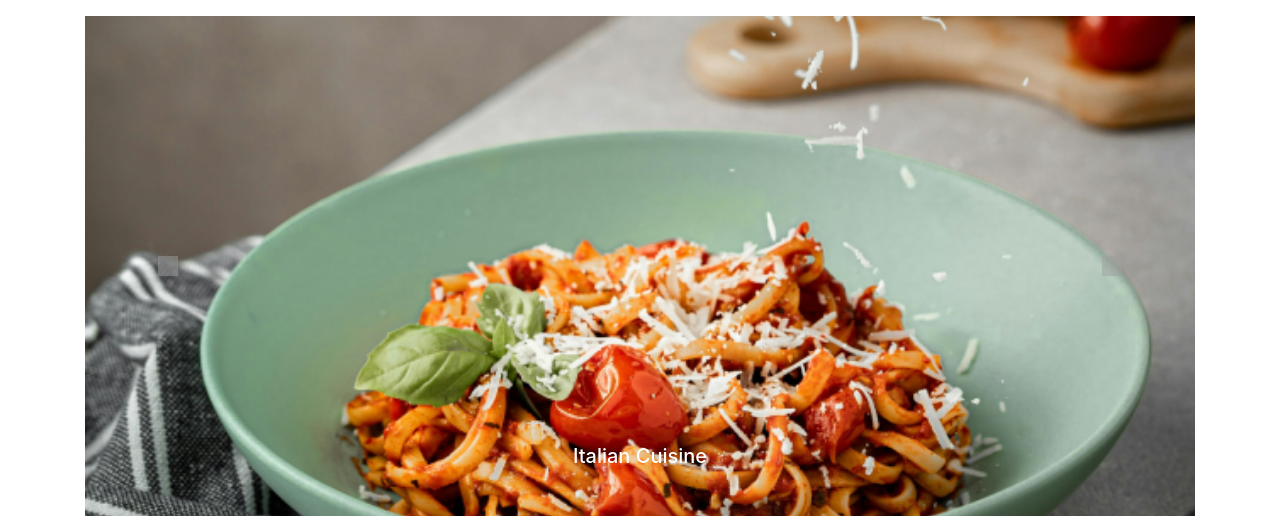
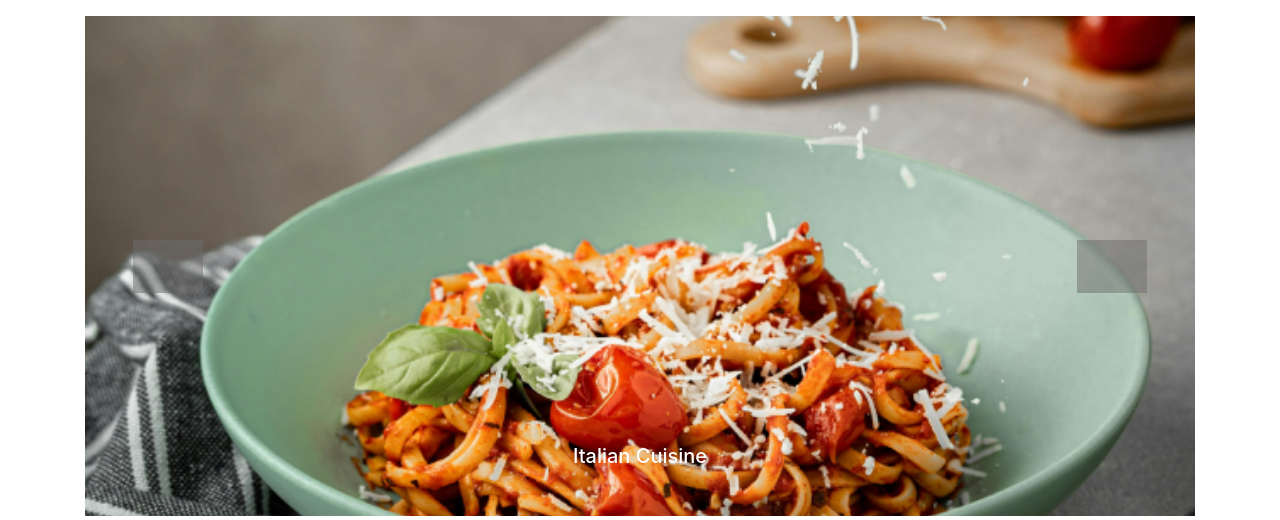
Before and after one commit to EnkhjinicoZSC/chefly-project, a Django app: page / in a window 1280 px wide. Shown: the part 897-1417 px from the top of that part. Run offline with Django 3.2, Linux system fonts and the light colour scheme; the page is wider than the window, and the part outside it is not shown; some libraries are stand-ins or nearby versions; grey boxes are pictures that could not be loaded.

Commit message:
addiotnal fix

```diff
--- a/customer/templates/customer/index.html
+++ b/customer/templates/customer/index.html
@@ -57,7 +57,8 @@
 <section class="my-5 section-my-5">
     <div class="container">
         <h2 class="text-center mb-4">Our Cuisines</h2>
-        <div id="cuisineCarousel" class="carousel slide" data-ride="carousel">
+        <div id="cuisineCarousel" class="carousel slide cuisine-carousel" data-ride="carousel" data-interval="2000">
+
             <div class="carousel-inner">
                 <div class="carousel-item active">
                     <img src="/static/images/italian.png" class="d-block w-100" alt="Italian Cuisine">
--- a/static/css/main.css
+++ b/static/css/main.css
@@ -78,3 +78,18 @@
 .section-my-5 {
   margin-bottom: 5rem; /* Adjust the value as needed */
 }
+
+/* Custom styles for carousel control icons */
+.cuisine-carousel .carousel-control-prev-icon,
+.cuisine-carousel .carousel-control-next-icon {
+    width: 70px; /* Further increase width */
+    height: 70px; /* Further increase height */
+    background-size: 100%, 100%; /* Keep background size to prevent blurriness */
+    filter: invert(80%); /* Make icons white */
+}
+
+/* Adjust clickable area's width for easier interaction */
+.cuisine-carousel .carousel-control-prev,
+.cuisine-carousel .carousel-control-next {
+    width: 15%; /* Increase if necessary */
+}
```
